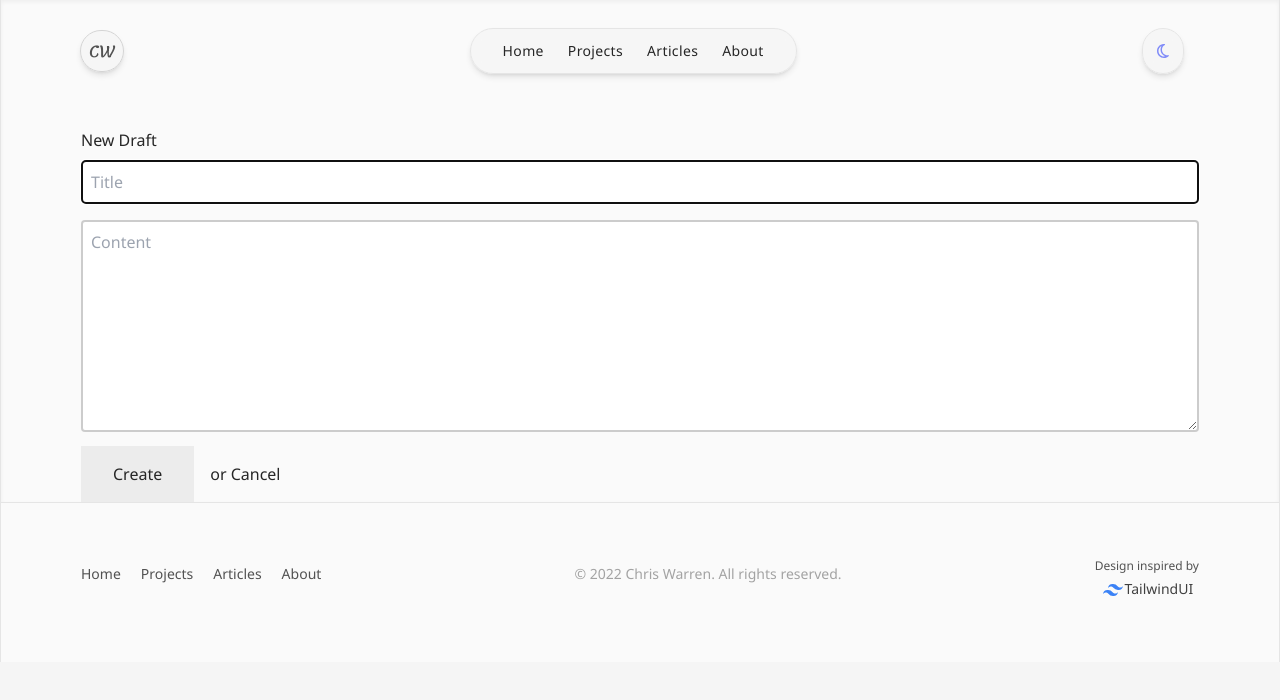
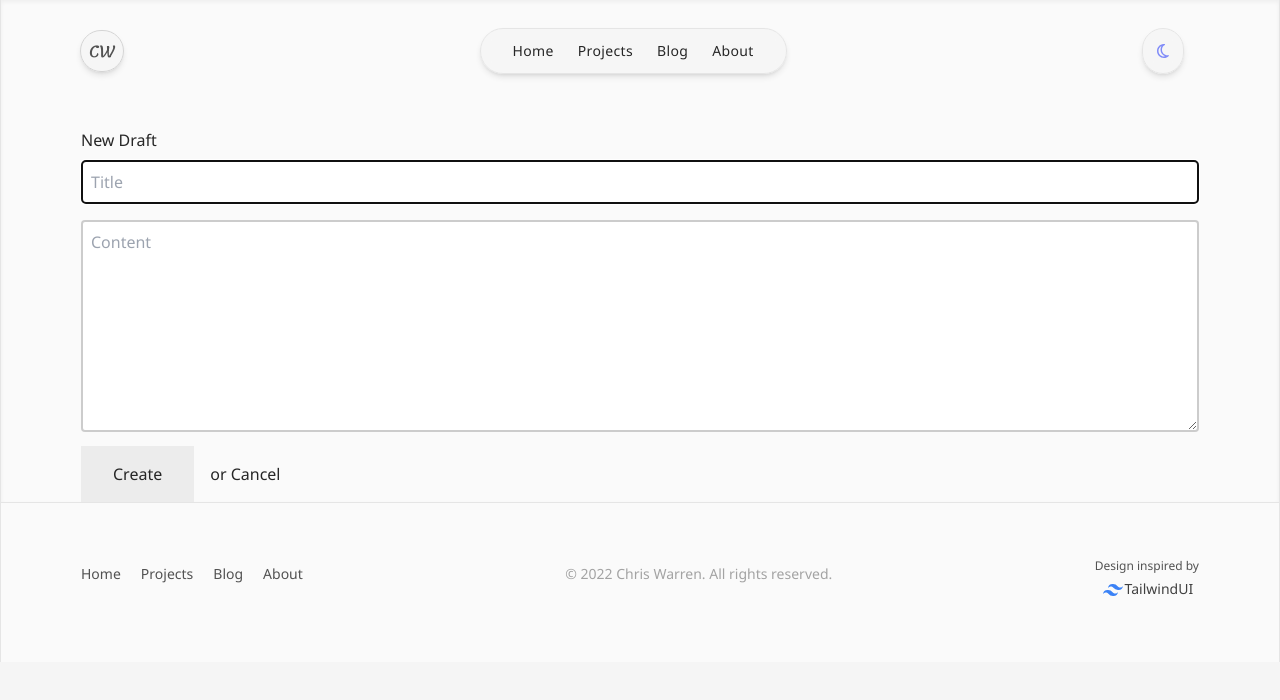
Before and after one commit to Christopher-Warren/portfolio-v4, a Next.js app: page /blog/create-post in a window 1280 px wide. Shown: the top 700 px of the page. Built offline with nearby package versions, Linux system fonts and the light colour scheme; what @plaiceholder/tailwindcss would draw is missing.

Commit message:
fix links

```diff
--- a/@types/Post.ts
+++ b/@types/Post.ts
@@ -4,7 +4,7 @@ export type PostProps = {
   author: {
     name: string;
     email: string;
-  } | null;
+  };
   content: string;
   published: boolean;
 };
--- a/assets/navLinks.ts
+++ b/assets/navLinks.ts
@@ -8,8 +8,8 @@ export const navLinks = [
     pathname: "Projects",
   },
   {
-    href: "/articles",
-    pathname: "Articles",
+    href: "/blog",
+    pathname: "Blog",
   },
   {
     href: "/about",
--- a/pages/blog/create-post.tsx
+++ b/pages/blog/create-post.tsx
@@ -18,7 +18,7 @@ const Draft: React.FC = () => {
         headers: { "Content-Type": "application/json" },
         body: JSON.stringify(body),
       });
-      await Router.push("/drafts");
+      await Router.push("/blog/drafts");
     } catch (error) {
       console.error(error);
     }
--- a/pages/blog/index.tsx
+++ b/pages/blog/index.tsx
@@ -4,9 +4,9 @@ import BlogHeader from "../../components/navigation/BlogHeader";
 import { GetStaticProps } from "next/types";
 
 import prisma from "../../lib/prisma";
+import { PostProps } from "../../@types/Post";
 
 export const getStaticProps: GetStaticProps = async () => {
-  console.log("hello");
   const feed = await prisma.post.findMany({
     where: { published: true },
     include: {
@@ -25,6 +25,17 @@ const Blog = (props: any) => {
   return (
     <MainContainer>
       <BlogHeader />
+
+      {props.feed.map((post: PostProps) => {
+        if (!post.published) return null;
+
+        return (
+          <div key={post.id}>
+            <h2>author: {post.author.name}</h2>
+            <p>title: {post.title} </p>
+          </div>
+        );
+      })}
     </MainContainer>
   );
 };
```
